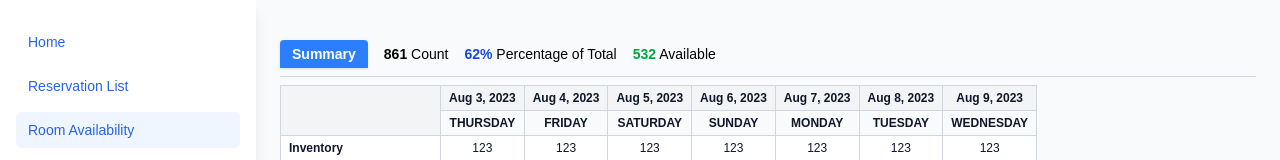
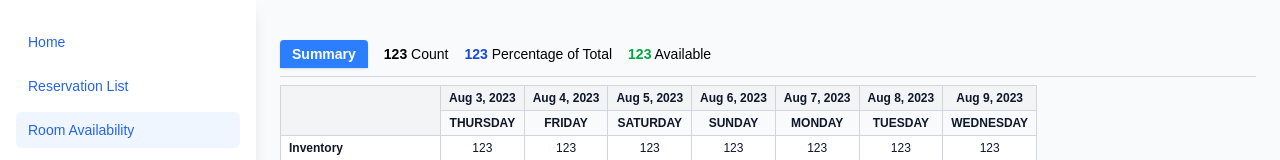
Before and after one commit to RiadySK/test-dashboard, a SvelteKit app: page /room-availability in a window 1280 px wide. Shown: the top 160 px of the page. Built offline with nearby package versions, Linux system fonts and the light colour scheme.

Commit message:
Adjust room inventory calculation

```diff
--- a/src/routes/room-availability/+page.svelte
+++ b/src/routes/room-availability/+page.svelte
@@ -168,7 +168,7 @@
     const minSellable = [...available]; // Placeholder, can be changed if needed
 
     // For summary counts above the table
-    const totalInventory = inventory.reduce((a, b) => a + b, 0);
+    const totalInventory = roomAvailability.reduce((sum, r) => sum + r.qty, 0);
     const totalAvailable = available.reduce((a, b) => a + b, 0);
     const totalPercentage = Math.round((totalAvailable / totalInventory) * 100);
 
@@ -185,8 +185,8 @@
     <div class="flex items-center space-x-4 mb-2">
         <div class="bg-blue-500 text-white px-3 py-1 rounded-t font-semibold text-sm shadow">Summary</div>
         <div class="text-black text-sm"><span class="font-bold">{totalInventory}</span> Count</div>
-        <div class="text-black text-sm"><span class="font-bold text-blue-700">{totalPercentage}%</span> Percentage of Total</div>
-        <div class="text-black text-sm"><span class="font-bold text-green-600">{totalAvailable}</span> Available</div>
+        <div class="text-black text-sm"><span class="font-bold text-blue-700">{totalInventory}</span> Percentage of Total</div>
+        <div class="text-black text-sm"><span class="font-bold text-green-600">{totalInventory}</span> Available</div>
     </div>
     <hr class="mb-2 border-gray-300" />
     <!-- Summary Table -->
@@ -244,15 +244,15 @@
     <!-- Summary Detail Section -->
     <div class="flex items-center space-x-4 mb-2">
         <div class="bg-blue-500 text-white px-3 py-1 rounded-t font-semibold text-sm shadow">Details</div>
-        <div class="text-black text-sm"><span class="font-bold">123</span> Count</div>
+        <div class="text-black text-sm"><span class="font-bold">{totalInventory}</span> Count</div>
         <div class="text-red-600 text-sm">* Overbooking Limit</div>
-        <div class="text-black text-sm"><span class="font-bold text-blue-600">123</span> Percentage of Total</div>
-        <div class="text-black text-sm"><span class="font-bold text-green-600">123</span> Available</div>
+        <div class="text-black text-sm"><span class="font-bold text-blue-600">{totalInventory}</span> Percentage of Total</div>
+        <div class="text-black text-sm"><span class="font-bold text-green-600">{totalInventory}</span> Available</div>
         <label class="flex items-center space-x-1 text-sm cursor-pointer">
             <input type="checkbox" class="accent-gray-400" disabled />
             <span>Suite Component</span>
         </label>
-        <div class="text-black text-sm"><span class="font-bold bg-yellow-200 border border-yellow-400 px-1">123</span> Physical Inventory</div>
+        <div class="text-black text-sm"><span class="font-bold bg-yellow-200 border border-yellow-400 px-1">{totalInventory}</span> Physical Inventory</div>
     </div>
     <hr class="mb-2 border-gray-300" />
     <!-- End Summary Detail Section -->
```
